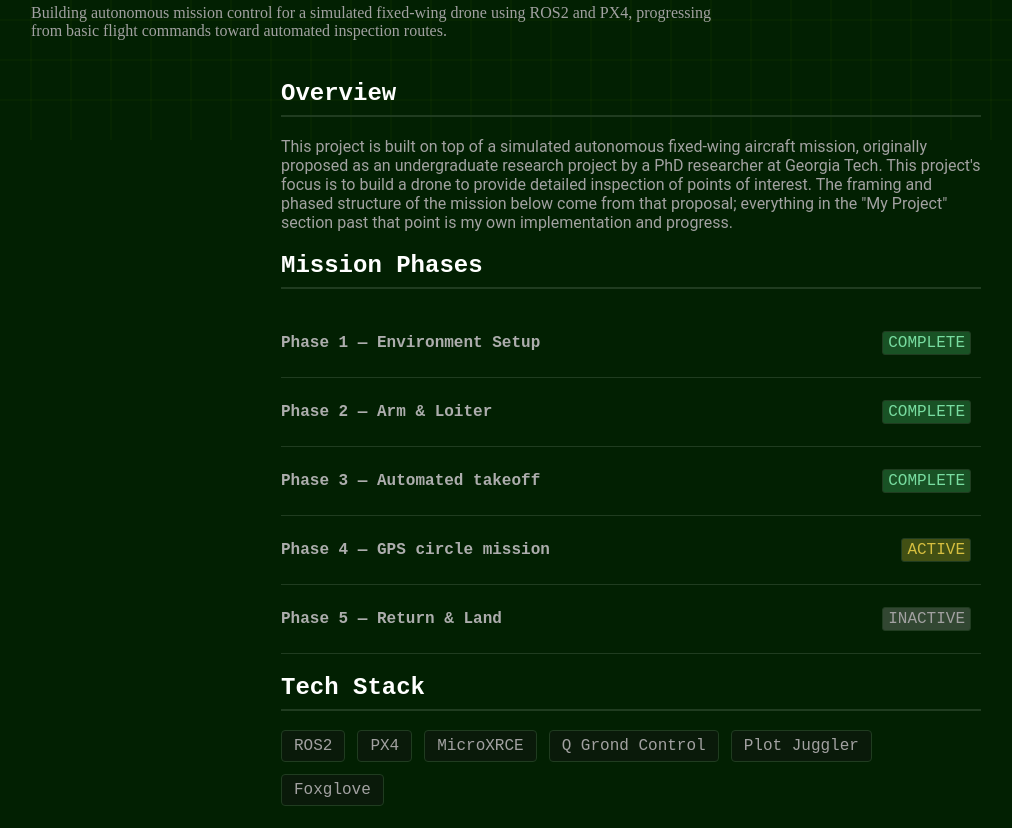
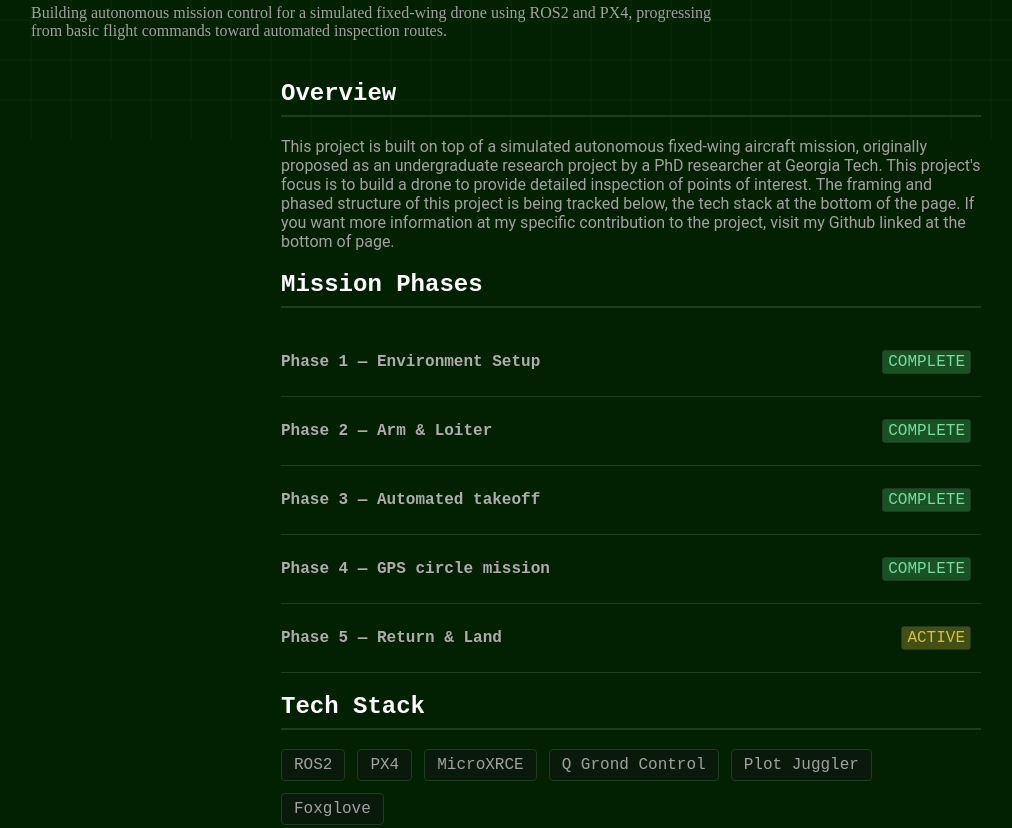
Before and after one commit to RowEvans/rowevans.github.io, a plain HTML site: page pages/projects/autonomous.html in a window 1280 px wide. Shown: the part 660-1488 px from the top of the page, without its empty margins (9-1021 px from the left). Drawn offline with Linux system fonts and the light colour scheme.

Commit message:
updated site due to project development

```diff
--- a/pages/projects/autonomous.html
+++ b/pages/projects/autonomous.html
@@ -39,7 +39,7 @@
             <section class="project-overview">
                 <div class="container narrow">
                     <h2 class="overview-title mono">Overview</h2>
-                    <p class="roboto">This project is built on top of a simulated autonomous fixed-wing aircraft mission, originally proposed as an undergraduate research project by a PhD researcher at Georgia Tech. This project's focus is to build a drone to provide detailed inspection of points of interest. The framing and phased structure of the mission below come from that proposal; everything in the "My Project" section past that point is my own implementation and progress.</p>
+                    <p class="roboto">This project is built on top of a simulated autonomous fixed-wing aircraft mission, originally proposed as an undergraduate research project by a PhD researcher at Georgia Tech. This project's focus is to build a drone to provide detailed inspection of points of interest. The framing and phased structure of this project is being tracked below, the tech stack at the bottom of the page. If you want more information at my specific contribution to the project, visit my Github linked at the bottom of page.</p>
                 </div>
             </section>
 
@@ -61,11 +61,11 @@
                         </li>
                         <li class="phase-item">
                             <span class="phase-name mono">Phase 4 — GPS circle mission</span>
-                            <span class="phase-status mono status-active">Active</span>
+                            <span class="phase-status mono status-complete">Complete</span>
                         </li>
                         <li class="phase-item">
                             <span class="phase-name mono">Phase 5 — Return & Land</span>
-                            <span class="phase-status mono status-inactive">Inactive</span>
+                            <span class="phase-status mono status-active">Active</span>
                         </li>
                     </ul>
                 </div>
```
